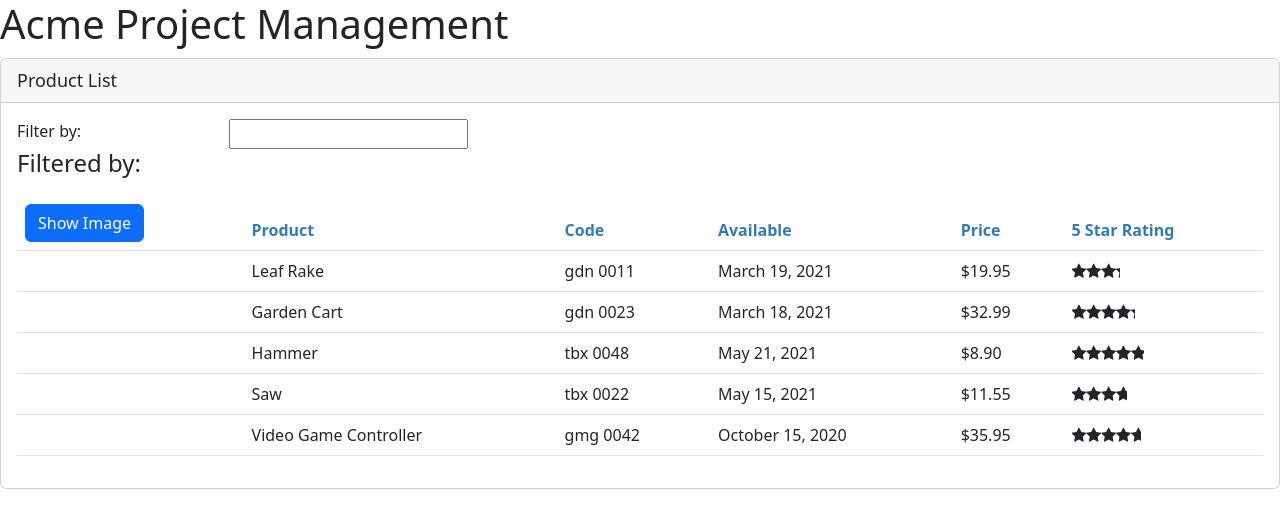
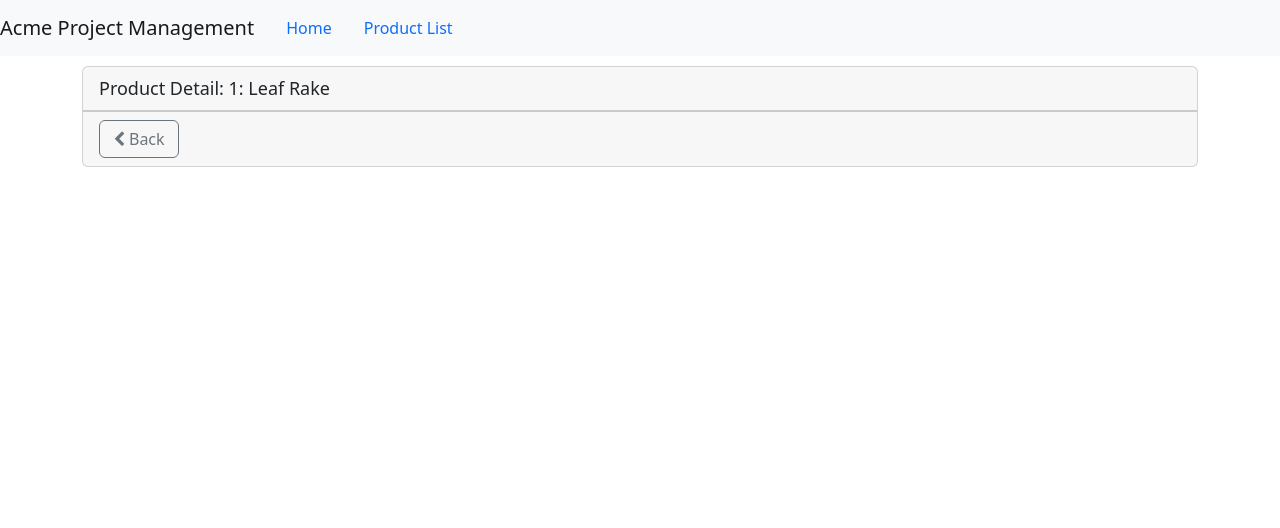
Before and after one commit to dalto135/angular-getting-started, an Angular app in the folder APM/: page /products/1 in a window 1280 px wide. Shown: the top 528 px of the page. Built offline with nearby package versions, Linux system fonts and the light colour scheme.

Commit message:
finished modules 11 and 12

```diff
--- a/APM/src/app/app.component.ts
+++ b/APM/src/app/app.component.ts
@@ -3,8 +3,15 @@
 @Component({
   selector: 'pm-root',
   template: `
-  <div><h1>{{pageTitle}}</h1>
-    <pm-products></pm-products>
+  <nav class='navbar navbar-expand navbar-light bg-light'>
+    <a class='navbar-brand'>{{pageTitle}}</a>
+    <ul class='nav nav-pills'>
+      <li><a class='nav-link' routerLink='/welcome'>Home</a></li>
+      <li><a class='nav-link' routerLink='/products'>Product List</a></li>
+    </ul>
+  </nav>
+  <div class='container'>
+    <router-outlet></router-outlet>
   </div>
   `
 })
--- a/APM/src/app/app.module.ts
+++ b/APM/src/app/app.module.ts
@@ -7,18 +7,35 @@
 import { ProductListComponent } from './products/product-list.component';
 import { ConvertToSpacesPipe } from './shared/convert-to-spaces.pipe';
 import { StarComponent } from './shared/star.component';
+import { ProductDetailComponent } from './products/product-detail.component';
+import { WelcomeComponent } from './home/welcome.component';
+import { RouterModule } from '@angular/router';
+import { ProductDetailGuard } from './products/product-detail.guard';
 
 @NgModule({
   declarations: [
     AppComponent,
+    WelcomeComponent,
     ProductListComponent,
     ConvertToSpacesPipe,
-    StarComponent
+    StarComponent,
+    ProductDetailComponent
   ],
   imports: [
     BrowserModule,
     FormsModule,
-    HttpClientModule
+    HttpClientModule,
+    RouterModule.forRoot([
+      { path: 'products', component: ProductListComponent },
+      {
+        path: 'products/:id',
+        canActivate: [ProductDetailGuard],
+        component: ProductDetailComponent
+      },
+      { path: 'welcome', component: WelcomeComponent },
+      { path: '', redirectTo: 'welcome', pathMatch: 'full' },
+      { path: '**', redirectTo: 'welcome', pathMatch: 'full' }
+    ])
   ],
   bootstrap: [AppComponent]
 })
--- /dev/null
+++ b/APM/src/app/products/product-detail.component.html
@@ -0,0 +1,11 @@
+<div class='card'>
+    <div class='card-header'>
+        {{pageTitle + ': ' + product?.productName}}
+    </div>
+
+    <div class='card-footer'>
+        <button class='btn btn-outline-secondary' style='width:80px' (click)='onBack()'>
+            <i class='fa fa-chevron-left'></i> Back
+        </button>
+    </div>
+</div>
--- /dev/null
+++ b/APM/src/app/products/product-detail.component.ts
@@ -0,0 +1,36 @@
+import { Component, OnInit } from '@angular/core';
+import { ActivatedRoute, Router } from '@angular/router';
+import { race } from 'rxjs';
+import { IProduct } from './product';
+
+@Component({
+  selector: 'pm-product-detail',
+  templateUrl: './product-detail.component.html',
+  styleUrls: ['./product-detail.component.css']
+})
+export class ProductDetailComponent implements OnInit {
+  pageTitle: string = 'Product Detail';
+  product: IProduct | undefined;
+
+  constructor(private route: ActivatedRoute, private router: Router) { }
+
+  ngOnInit(): void {
+    const id = Number(this.route.snapshot.paramMap.get('id'));
+    this.pageTitle += `: ${id}`;
+    this.product = {
+      "productId": 1,
+      "productName": "Leaf Rake",
+      "productCode": "GDN-0011",
+      "releaseDate": "March 19, 2021",
+      "description": "Leaf rake with 48-inch wooden handle.",
+      "price": 19.95,
+      "starRating": 3.2,
+      "imageUrl": "assets/images/leaf_rake.png"
+    };
+  }
+
+  onBack(): void {
+    this.router.navigate(['/products']);
+  }
+
+}
--- /dev/null
+++ b/APM/src/app/products/product-detail.guard.ts
@@ -0,0 +1,25 @@
+import { Injectable } from '@angular/core';
+import { ActivatedRouteSnapshot, CanActivate, RouterStateSnapshot, UrlTree, Router } from '@angular/router';
+import { Observable } from 'rxjs';
+
+@Injectable({
+  providedIn: 'root'
+})
+export class ProductDetailGuard implements CanActivate {
+
+  constructor(private router: Router) {}
+
+  canActivate(
+    route: ActivatedRouteSnapshot,
+    state: RouterStateSnapshot): Observable<boolean | UrlTree> | Promise<boolean | UrlTree> | boolean | UrlTree {
+      const id = Number(route.paramMap.get('id'));
+      if (isNaN(id) || id < 1) {
+        alert('Invalid product id');
+        this.router.navigate(['/products']);
+        return false;
+      }
+
+    return true;
+  }
+
+}
--- a/APM/src/app/products/product-list.component.html
+++ b/APM/src/app/products/product-list.component.html
@@ -41,7 +41,11 @@
                         <td>
                             <img [src]='product.imageUrl' [title]='product.productName' [style.width.px]='imageWidth' [style.margin.px]='imageMargin' *ngIf='showImage'/>
                         </td>
-                        <td>{{product.productName}}</td>
+                        <td>
+                            <a [routerLink]="['/products', product.productId]">
+                                {{product.productName}}
+                            </a>
+                        </td>
                         <td>{{product.productCode | lowercase | convertToSpaces:'-'}}</td>
                         <td>{{product.releaseDate}}</td>
                         <td>{{product.price | currency:'USD':'symbol':'1.2-2'}}</td>
--- a/APM/src/app/products/product-list.component.ts
+++ b/APM/src/app/products/product-list.component.ts
@@ -4,7 +4,6 @@
 import { ProductService } from './product.service';
 
 @Component({
-    selector: 'pm-products',
     templateUrl: './product-list.component.html',
     styleUrls: ['./product-list.component.css']
 })
```
Also changed, not shown: APM/src/app/products/product-detail.component.css (added), 2 other files (tests, documents, lock files or other folders).
